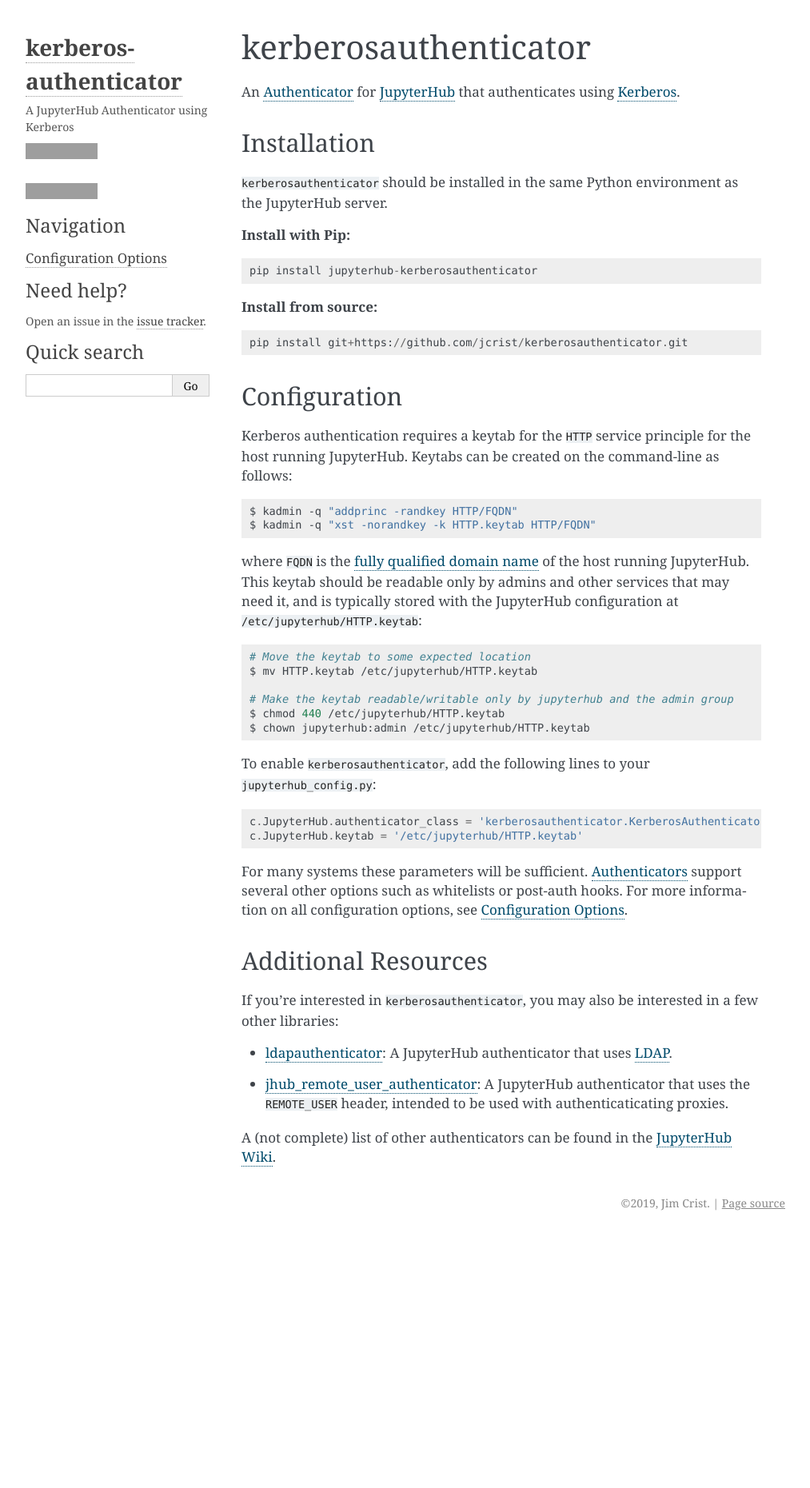
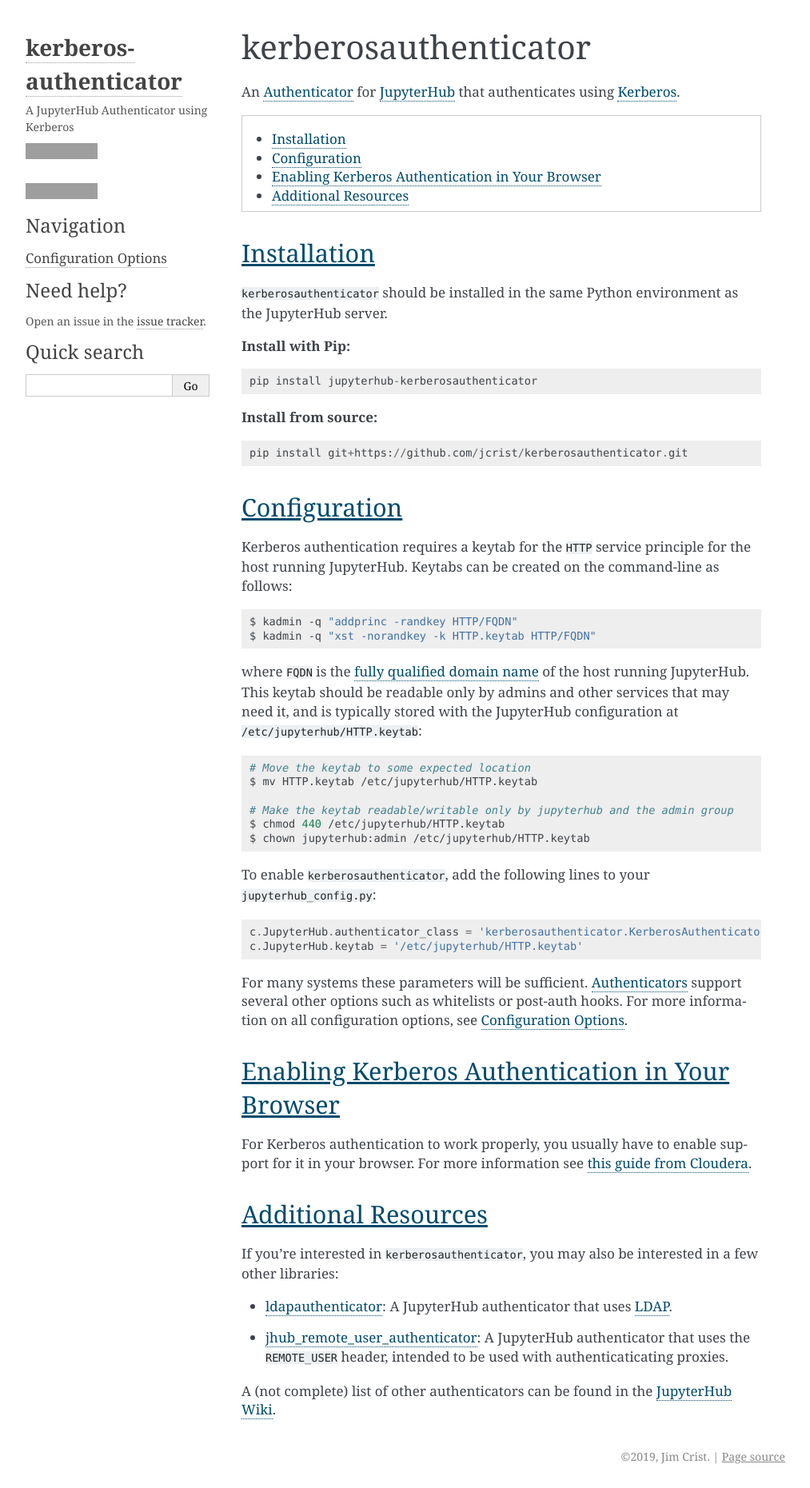
Before and after one commit to jupyterhub/kerberosauthenticator, a Sphinx documentation site: the page built from docs/source/index.rst, in a window 1280 px wide. Shown: the whole page at 80% size, without its empty margins (138-1151 px from the left). Built offline with Sphinx 7.4.7, drawn with Linux system fonts in a browser that asks for light colours; before the commit the page ends 1544 px from its top, so only the background shows below that; grey boxes are pictures that could not be loaded.

Commit message:
Update docs [skip-tests]

```diff
--- a/docs/source/index.rst
+++ b/docs/source/index.rst
@@ -2,6 +2,9 @@
 =====================
 
 An Authenticator_ for JupyterHub_ that authenticates using Kerberos_.
+
+.. contents:: :local:
+
 
 Installation
 ------------
@@ -61,6 +64,14 @@
 information on all configuration options, see :doc:`options`.
 
 
+Enabling Kerberos Authentication in Your Browser
+------------------------------------------------
+
+For Kerberos authentication to work properly, you usually have to enable
+support for it in your browser. For more information see `this guide from
+Cloudera`_.
+
+
 Additional Resources
 --------------------
 
@@ -87,6 +98,7 @@
 .. _Kerberos: https://web.mit.edu/kerberos/
 .. _JupyterHub: https://jupyterhub.readthedocs.io/en/stable/
 .. _fully qualified domain name: https://en.wikipedia.org/wiki/Fully_qualified_domain_name
+.. _this guide from Cloudera: https://www.cloudera.com/documentation/enterprise/5-12-x/topics/cdh_sg_browser_access_kerberos_protected_url.html
 .. _ldapauthenticator: https://github.com/jupyterhub/ldapauthenticator
 .. _LDAP: https://en.wikipedia.org/wiki/Lightweight_Directory_Access_Protocol
 .. _jhub_remote_user_authenticator: https://github.com/cwaldbieser/jhub_remote_user_authenticator
```
